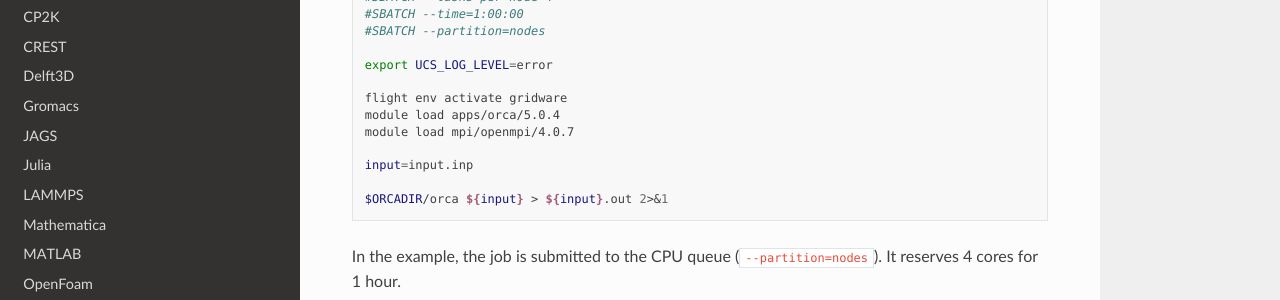
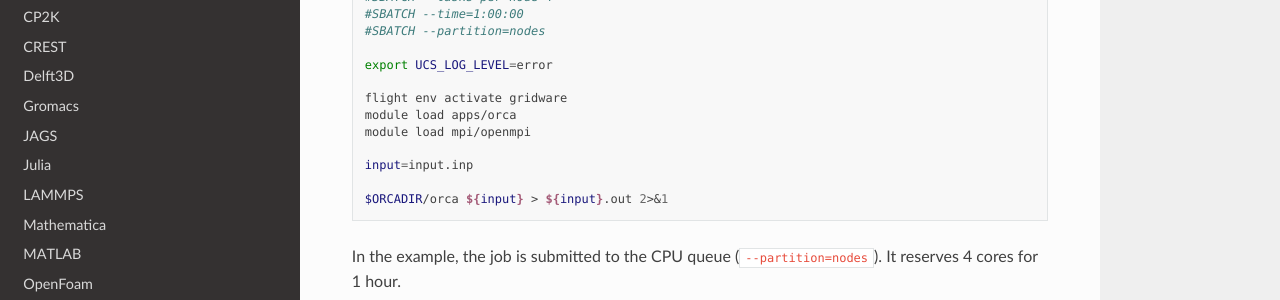
Before and after one commit to jm130/dmogdocs, a Sphinx documentation site: the page built from docs/source/applications/orca.rst, in a window 1280 px wide and 900 px high, scrolled down 591 px. Shown: the part 152-452 px from the top of the window. Built offline with Sphinx 7.4.7 and the Read the Docs theme 2.0.0, drawn with Linux system fonts in a browser that asks for light colours.

Commit message:
Update orca.rst

```diff
--- a/docs/source/applications/orca.rst
+++ b/docs/source/applications/orca.rst
@@ -35,8 +35,8 @@ Below is an example of a job script and input file for running a basic ORCA calc
    export UCS_LOG_LEVEL=error
 
    flight env activate gridware
-   module load apps/orca/5.0.4
-   module load mpi/openmpi/4.0.7
+   module load apps/orca
+   module load mpi/openmpi
 
    input=input.inp
 
```
